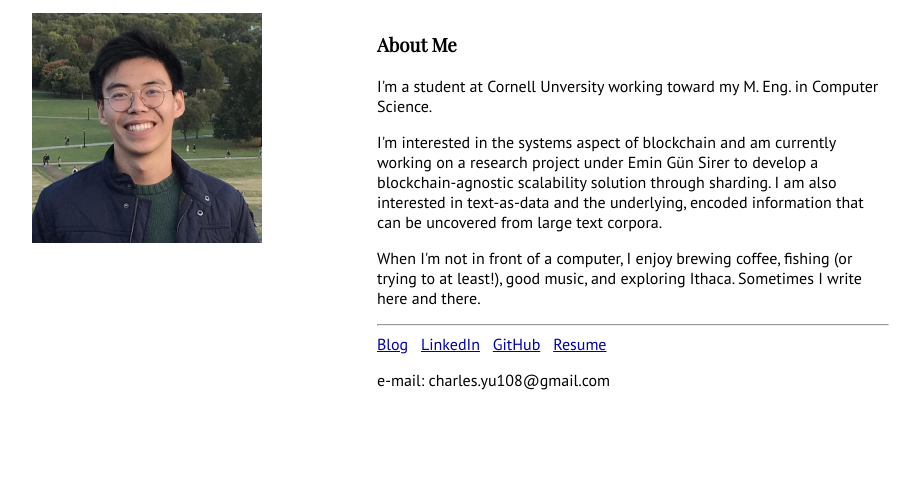
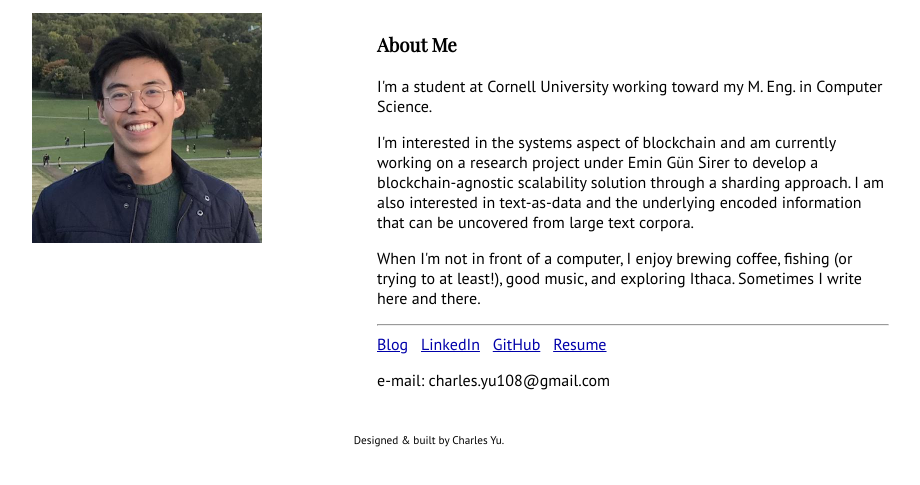
Before and after one commit to charlesyu108/lightweight-personal-site, a plain HTML site: page index.html in a window 1280 px wide. Shown: the part 215-700 px from the top of the page, without its empty margins (211-1131 px from the left). Drawn offline with nearby package versions, Linux system fonts and the light colour scheme.

Commit message:
typo fix

```diff
--- a/index.html
+++ b/index.html
@@ -8,6 +8,7 @@
         <title> Charles Yu </title>
     </head>
     <body>
+
         <div class="container-top">
                 <h1> Charles Yu </h1>
                 <p> &#9889;powered by gimme! coffee</p>
@@ -18,21 +19,15 @@
         </div>
 
         <div class="container-right">
-
             <h3> About Me</h3>
-
-            <p> I'm a student at Cornell Unversity working toward my M. Eng. in Computer Science. </p>
-
+            <p> I'm a student at Cornell University working toward my M. Eng. in Computer Science. </p>
             <p> I'm interested in the systems aspect of blockchain and am currently working on a research project
-                under Emin Gün Sirer to develop a blockchain-agnostic scalability solution through sharding.
-                I am also interested in text-as-data and the underlying, encoded information that can be uncovered
+                under Emin Gün Sirer to develop a blockchain-agnostic scalability solution through a sharding approach.
+                I am also interested in text-as-data and the underlying encoded information that can be uncovered
                 from large text corpora.</p>
-
             <p> When I'm not in front of a computer, I enjoy brewing coffee, fishing (or trying to at least!), good music,
                 and exploring Ithaca. Sometimes I write here and there.</p>
-
             <hr>
-
             <span>
                 <a href="#" target="_blank">Blog</a>
                 &nbsp;
@@ -43,8 +38,12 @@
                 <a href="resources/resume.pdf" target="_blank">Resume</a>
                 &nbsp;
             </span>
-
             <p> e-mail: charles.yu108@gmail.com </p>
         </div>
+
+        <div class="container-bottom">
+               <p class="footer"> Designed & built by Charles Yu. </p>
+        </div>
+
     </body>
 </html>
--- a/resources/main.css
+++ b/resources/main.css
@@ -5,10 +5,6 @@ body {
 
 h1, h3{
     font-family: 'Playfair Display', serif;
-}
-
-footer {
-    display: block;
 }
 
 a:link {
@@ -37,6 +33,13 @@ a:hover {
     float: left;
 }
 
+.container-bottom{
+    margin-top: 1em;
+    width: 100%;
+    float: left;
+    text-align: center;
+}
+
 .banner-pic{
     max-width: 100%;
 }
@@ -46,6 +49,11 @@ a:hover {
     width: 50%;
     margin-left: auto;
     margin-right: auto;
+}
+
+.footer {
+    font-size: 0.7em;
+    text-align:center;
 }
 
 @media screen and (max-width: 800px) {
```
